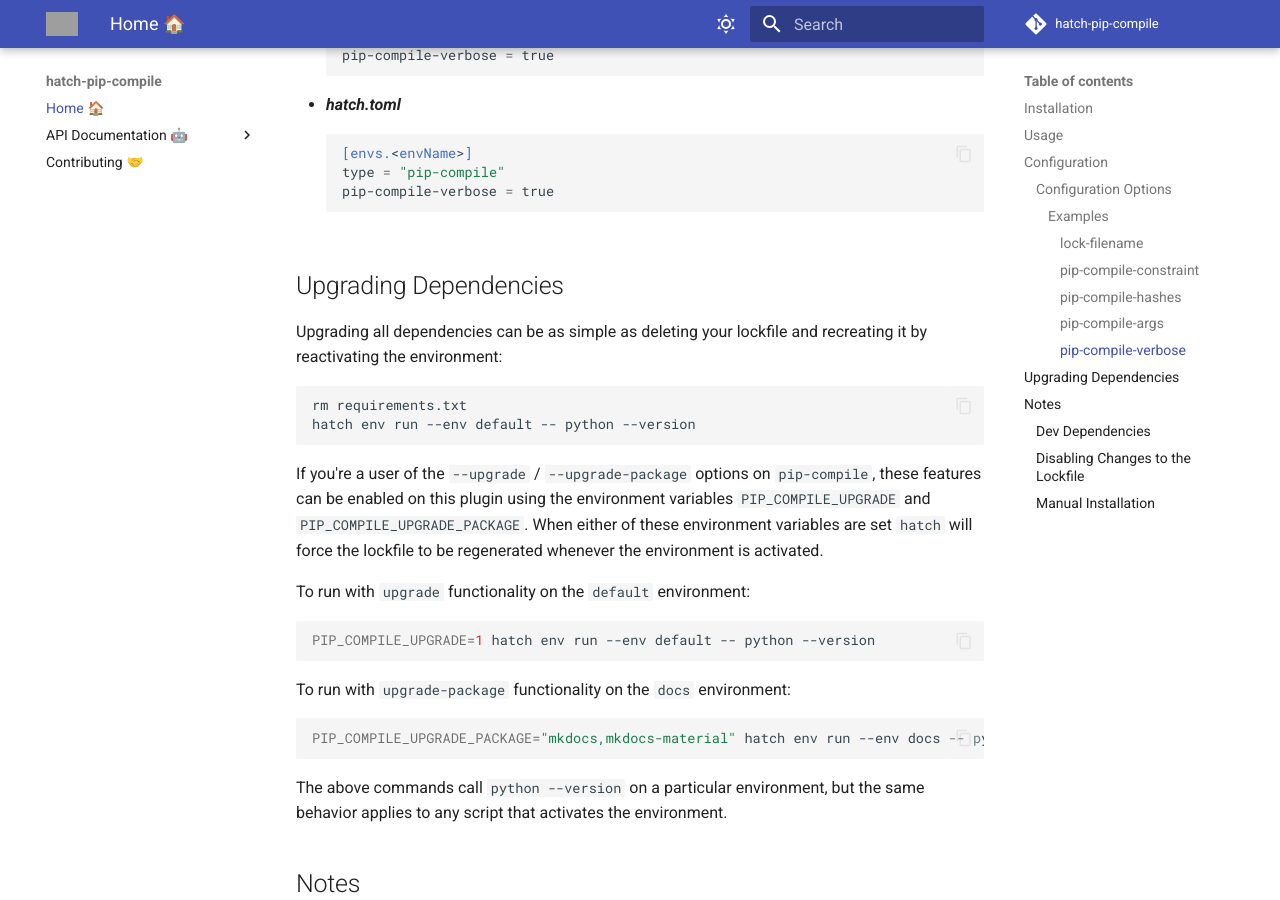
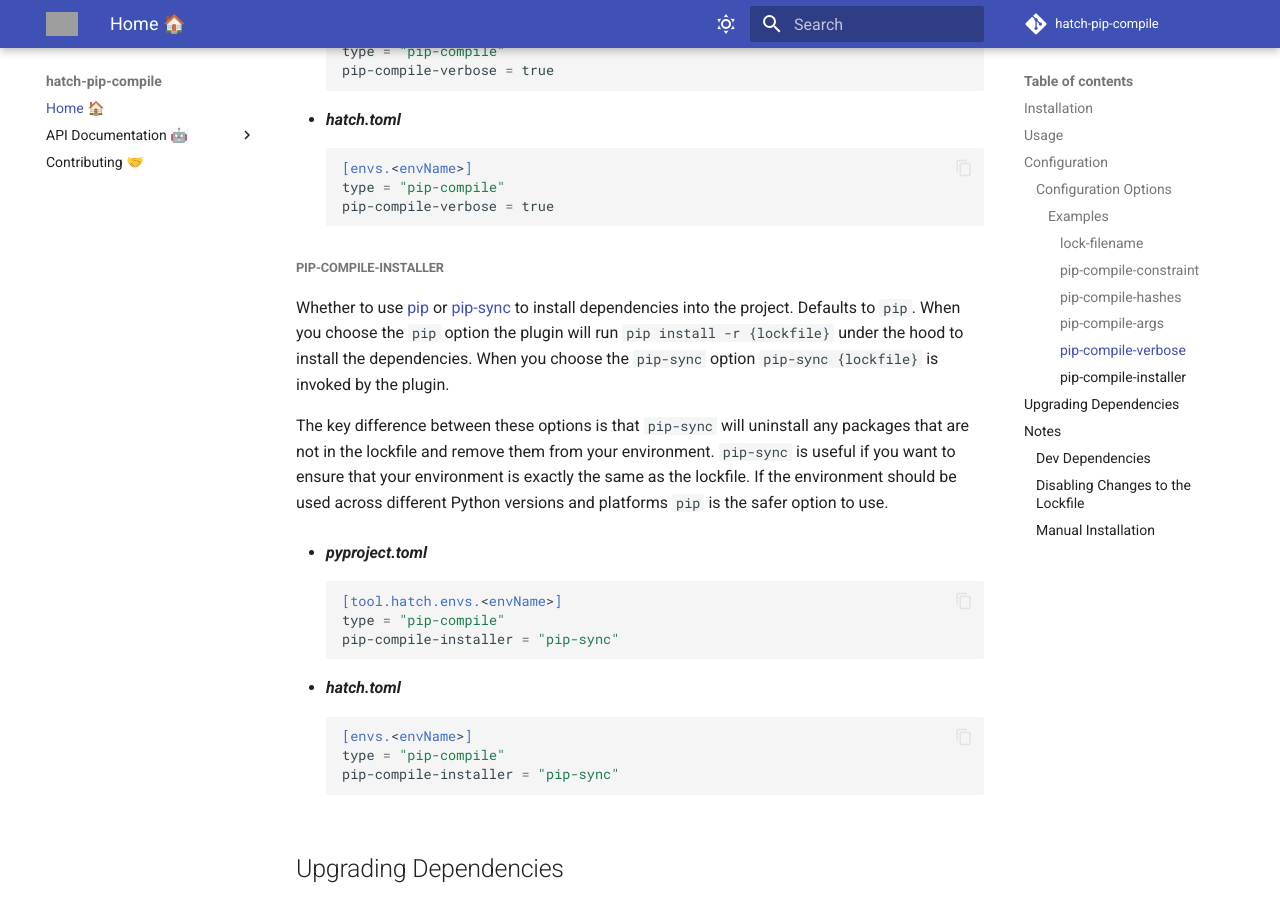
Before and after one commit to juftin/hatch-pip-compile, an MkDocs documentation site: the page built from docs/index.md, in a window 1280 px wide and 900 px high, scrolled down 5569 px. Built offline with MkDocs 1.6.1 and Material for MkDocs 9.7.7, drawn with Linux system fonts in a browser that asks for light colours; comment, search, counter and statistics services are not loaded; some of the changed text lies outside the part shown; grey boxes are pictures that could not be loaded.

Commit message:
✨ install with pip

````diff
--- a/docs/index.md
+++ b/docs/index.md
@@ -88,6 +87,7 @@
 | pip-compile-constraint | `str`       | An environment to use as a constraint file, ensuring that all shared dependencies are pinned to the same versions.                    |
 | pip-compile-hashes     | `bool`      | Whether to generate hashes in the lockfile. Defaults to `false`.                                                                      |
 | pip-compile-verbose    | `bool`      | Set to `true` to run `pip-compile` in verbose mode instead of quiet mode, set to `false` to silence warnings                          |
+| pip-compile-installer  | `str`       | Whether to use `pip` or `pip-sync` to install dependencies into the project. Defaults to `pip`                                        |
 | pip-compile-args       | `list[str]` | Additional command-line arguments to pass to `pip-compile`                                                                            |
 
 #### Examples
@@ -270,6 +270,34 @@
     pip-compile-verbose = true
     ```
 
+##### pip-compile-installer
+
+Whether to use [pip] or [pip-sync] to install dependencies into the project. Defaults to `pip`.
+When you choose the `pip` option the plugin will run `pip install -r {lockfile}` under the hood
+to install the dependencies. When you choose the `pip-sync` option `pip-sync {lockfile}` is invoked
+by the plugin.
+
+The key difference between these options is that `pip-sync` will uninstall any packages that are
+not in the lockfile and remove them from your environment. `pip-sync` is useful if you want to ensure
+that your environment is exactly the same as the lockfile. If the environment should be used
+across different Python versions and platforms `pip` is the safer option to use.
+
+-   **_pyproject.toml_**
+
+    ```toml
+    [tool.hatch.envs.<envName>]
+    type = "pip-compile"
+    pip-compile-installer = "pip-sync"
+    ```
+
+-   **_hatch.toml_**
+
+    ```toml
+    [envs.<envName>]
+    type = "pip-compile"
+    pip-compile-installer = "pip-sync"
+    ```
+
 ## Upgrading Dependencies
 
 Upgrading all dependencies can be as simple as deleting your lockfile and
````
Also changed, not shown: other parts of docs/index.md (+1 -2 lines), README.md (+30 -2 lines), 1 other file.
